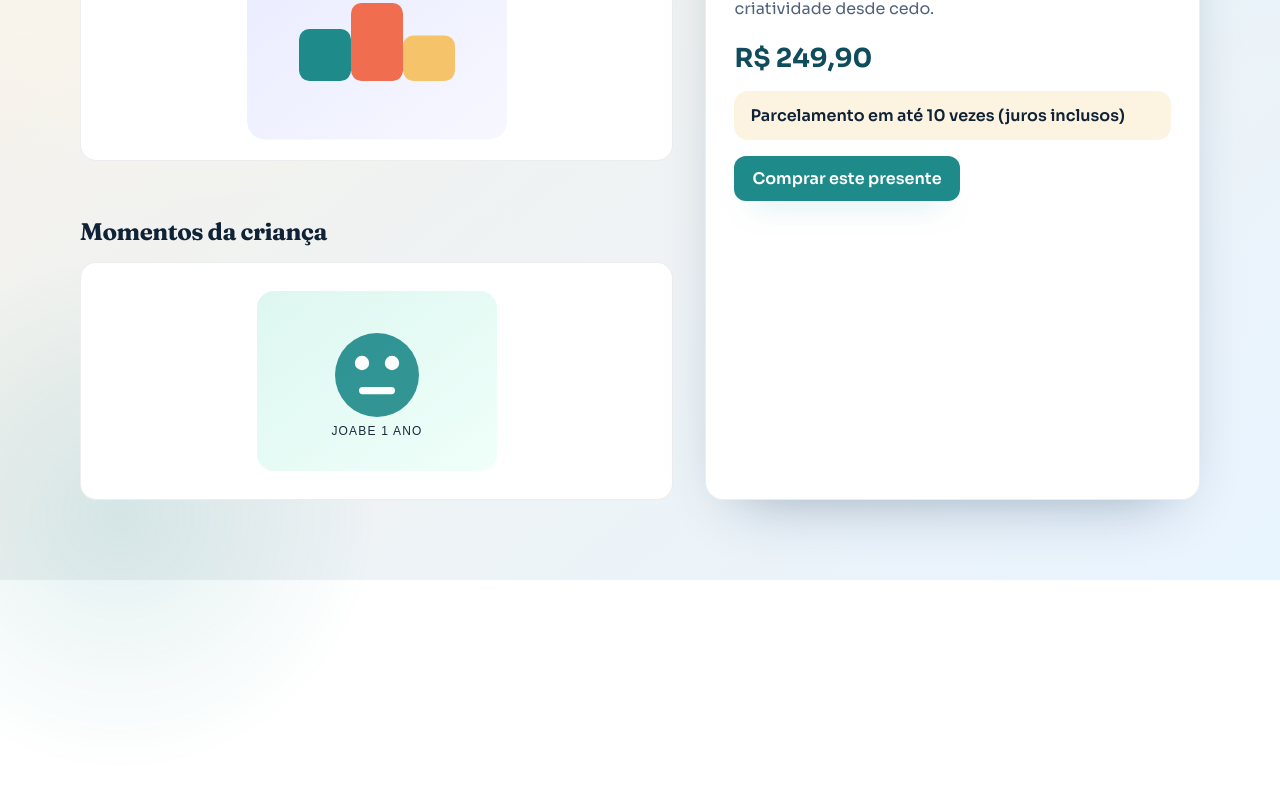
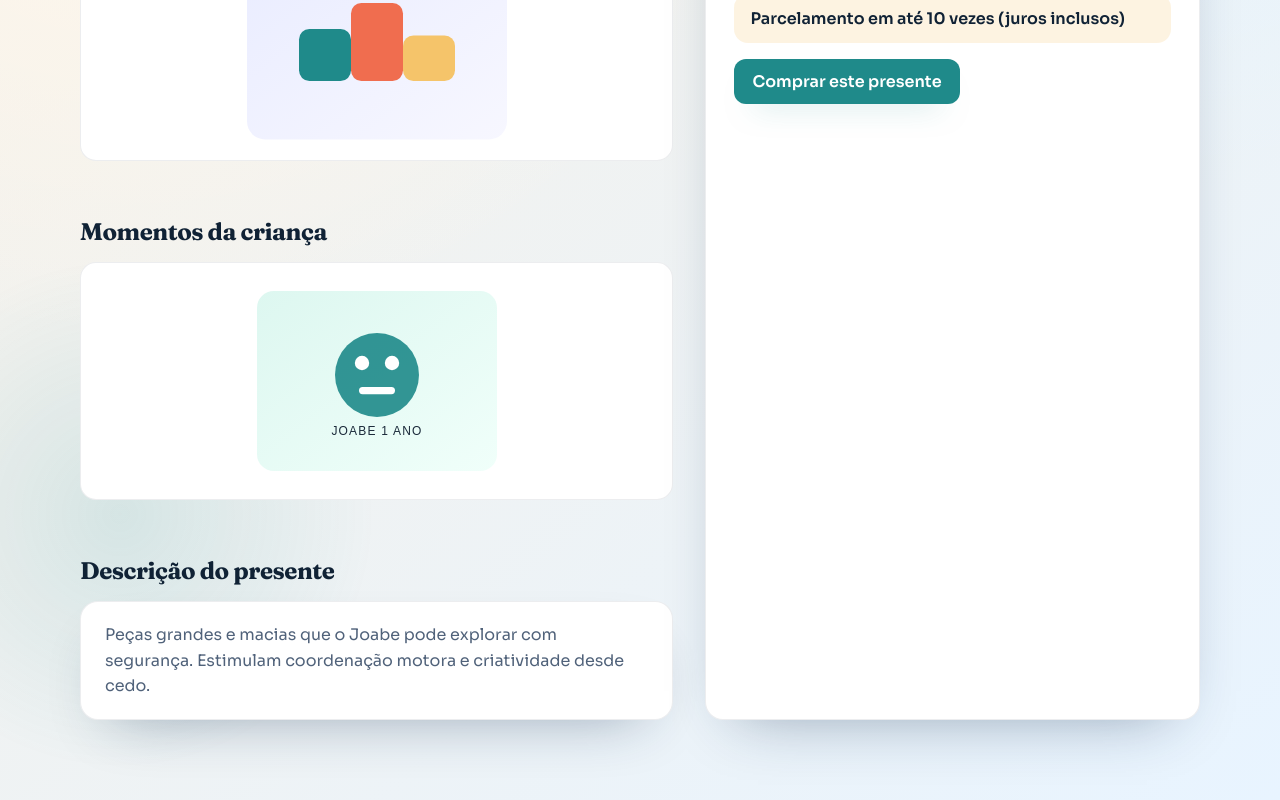
Before and after one commit to zamorano-dev/niver-laura-joabe, a Next.js app: page /produto/blocos-macios-de-montar in a window 1280 px wide. Shown: the part 286-1086 px from the top of the page. Before the commit the page ends 866 px from the top, so only its background shows below. Built offline with nearby package versions, Linux system fonts and the light colour scheme.

Commit message:
seção de descrição do produto

```diff
--- a/src/app/globals.css
+++ b/src/app/globals.css
@@ -334,6 +334,14 @@ p {
   margin: 12px 0 20px;
 }
 
+.description-card {
+  background: var(--surface);
+  border-radius: var(--radius-lg);
+  padding: 20px 24px;
+  border: 1px solid rgba(16, 34, 53, 0.08);
+  box-shadow: var(--shadow);
+}
+
 .callout {
   background: rgba(245, 196, 106, 0.2);
   border-radius: 14px;
--- a/src/app/produto/[slug]/page.tsx
+++ b/src/app/produto/[slug]/page.tsx
@@ -64,6 +64,13 @@ export default async function ProdutoPage({ params }: ProdutoPageProps) {
                 ))}
               </div>
             </div>
+
+            <section>
+              <h2 className="section-title">Descrição do presente</h2>
+              <div className="description-card">
+                <p>{product.descricao}</p>
+              </div>
+            </section>
           </div>
 
           <aside className="product-details">
@@ -71,7 +78,6 @@ export default async function ProdutoPage({ params }: ProdutoPageProps) {
               {TAG_LABELS[product.tagCrianca]}
             </span>
             <h1>{product.nome}</h1>
-            <p className="product-description">{product.descricao}</p>
             <div className="product-price">{formatPriceBRL(product.preco)}</div>
             <div className="callout">Parcelamento {formatParcelamento()}</div>
             <a className="btn" href={product.paymentLink}>
```
